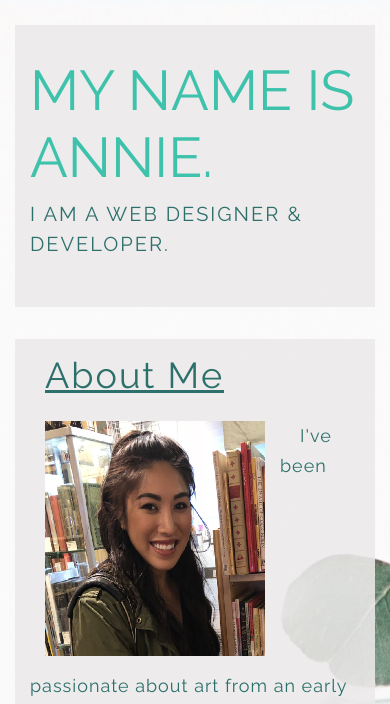
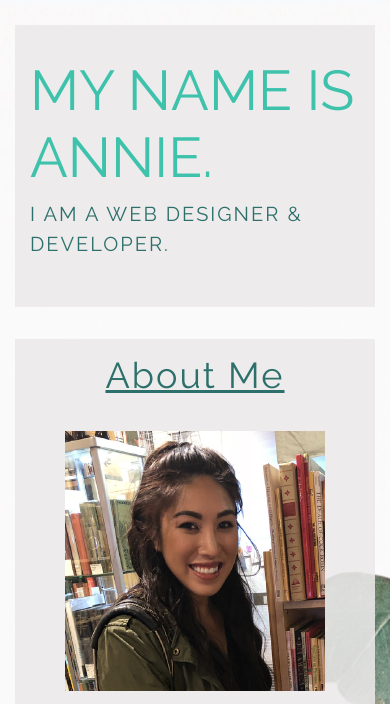
Before and after one commit to annielngo3/Responsive-Portfolio, a plain HTML site: page AboutMe.html in a window 390 px wide. Shown: the part 140-844 px from the top of the page. Drawn offline with nearby package versions, Linux system fonts and the light colour scheme; a script that the page names is missing.

Commit message:
added media queries to about me page

```diff
--- a/assets/css/AboutMe.css
+++ b/assets/css/AboutMe.css
@@ -77,3 +77,25 @@ h2 {
 .designer-coder {
     text-align: center;
 }
+
+/* MOBILE RESPONSIVENESS */
+@media only screen and (max-width: 400px) {
+    h2 {
+        text-align: center;
+    }
+    #profile-pic {
+        margin: 10px;
+        height: 260px;
+        width: auto;
+    }
+}
+@media only screen and (max-width: 600px) {
+    h2 {
+        text-align: center;
+    }
+    #profile-pic {
+        margin-left: 20px;
+        height: 275px;
+        width: auto;
+    }
+}
```
